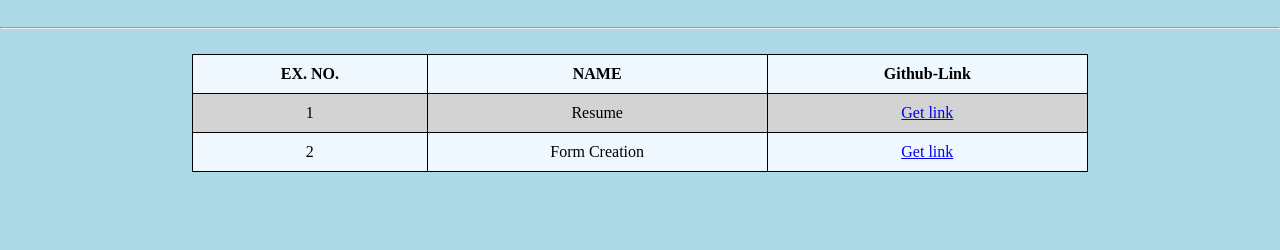
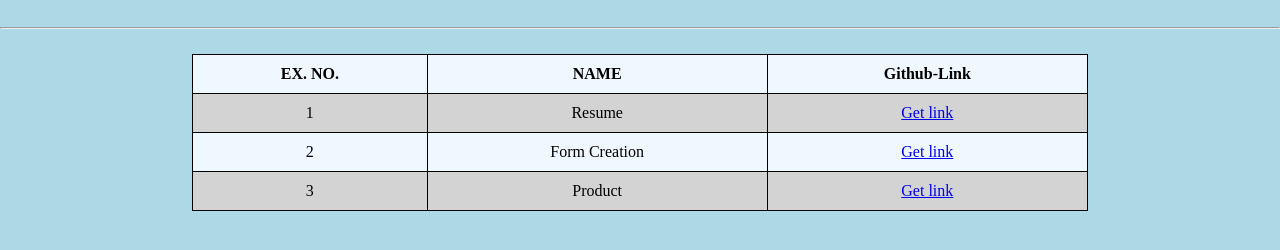
Before and after one commit to srinisanth93/Web_technology_93, a plain HTML site: page index.html in a window 1280 px wide. Shown: the part 156-406 px from the top of the page. Drawn offline with Linux system fonts and the light colour scheme.

Commit message:
add ex-03

```diff
--- a/index.html
+++ b/index.html
@@ -73,6 +73,12 @@
                 <td>Form Creation</td>
                 <td><a href="https://srinisanth93.github.io/form_creation/product.html" target="_blank">Get link</a></td>
             </tr>
+             <tr>
+                <td>3</td>
+                <td>Product</td>
+                <td><a href="https://srinisanth93.github.io/web_tech_03/" target="_blank">Get link</a></td>
+            </tr>
+
         </table>
 
     </div>
```
